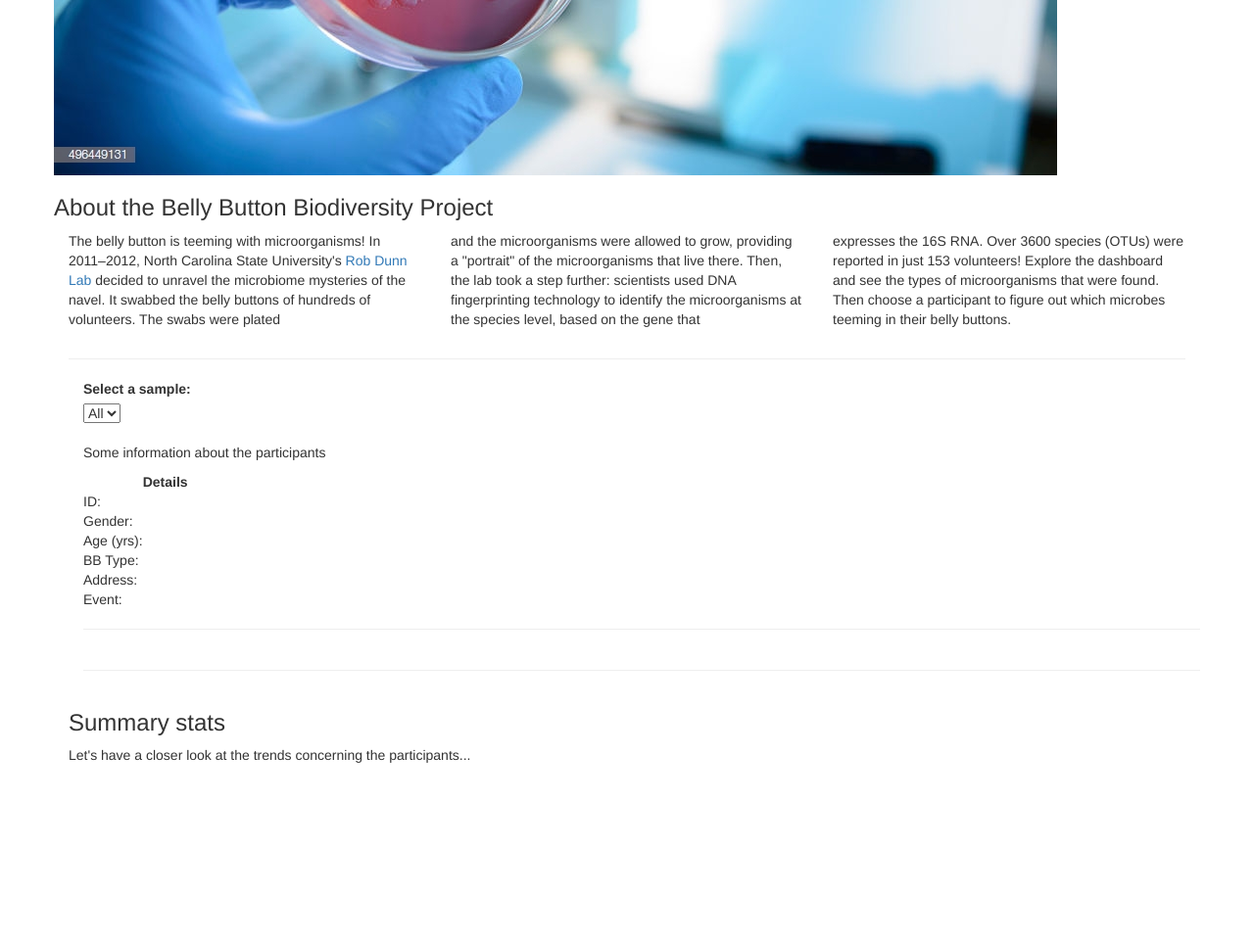
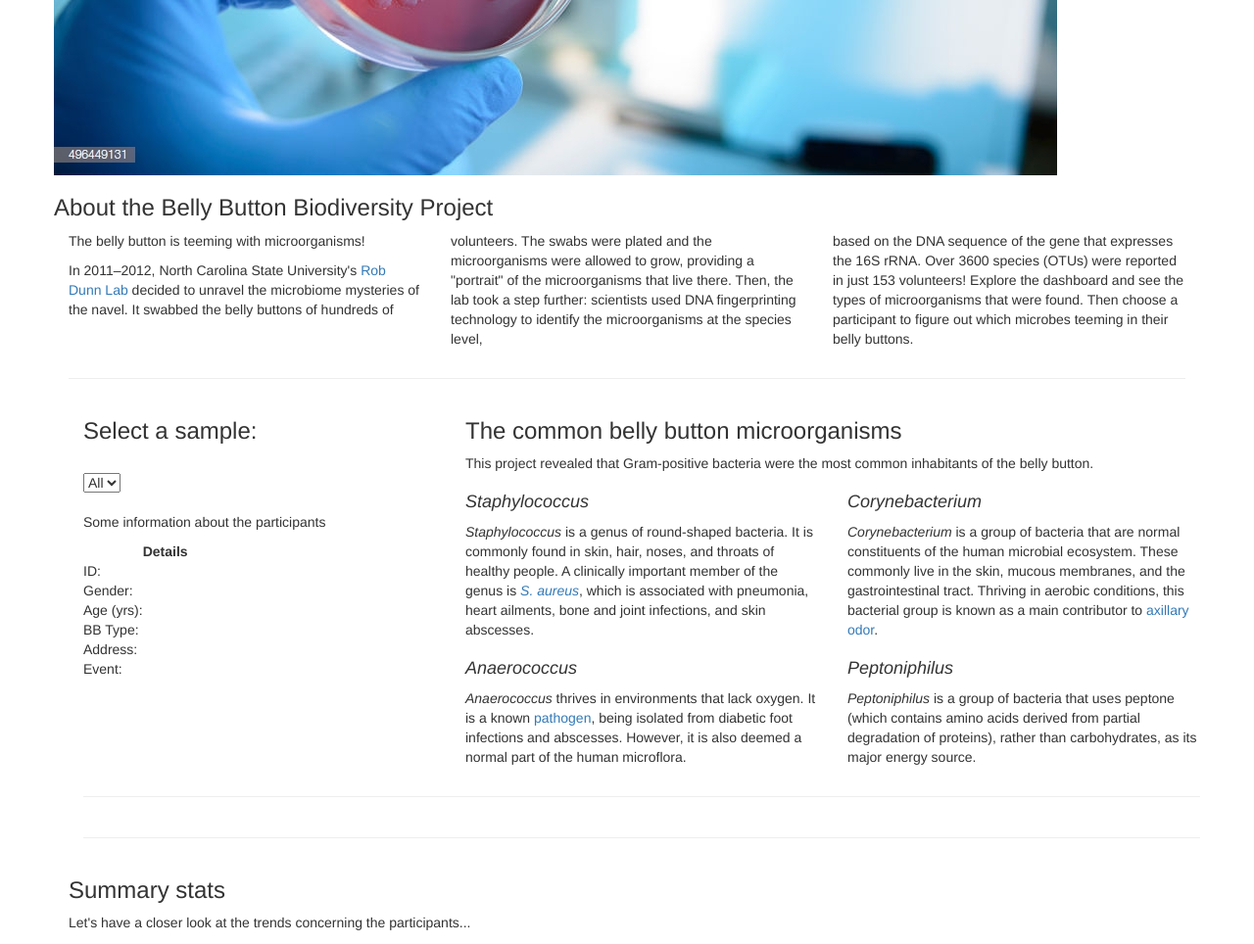
Before and after one commit to rochiecuevas/Belly_Button_Biodiversity, a Flask app: page / in a window 1280 px wide. Shown: the part 774-1738 px from the top of the page at 98% size. Before the commit the page ends 1553 px from the top, so only its background shows below. Run offline with Flask 2, Linux system fonts and the light colour scheme; parts of the project's set-up code (start-up, migrations or seed data) failed here and were passed over; some libraries are stand-ins or nearby versions.

Commit message:
added text about the common bacteria found in the belly button

```diff
--- a/templates/index.html
+++ b/templates/index.html
@@ -26,20 +26,21 @@
                     <img src="{{url_for('static', filename='Images/bacterial_culture.jpg')}}" alt = "bacteria_on_petri_dish"/>
                     <h3>About the Belly Button Biodiversity Project</h3>
                 <div class = "col-md-4">
-                    <p>The belly button is teeming with microorganisms! In 2011–2012, North Carolina State University's <a href = "http://robdunnlab.com/projects/belly-button-biodiversity/">Rob Dunn Lab</a> decided to unravel the microbiome mysteries of the navel. It swabbed the belly buttons of hundreds of volunteers. The swabs were plated  </p>
+                    <p>The belly button is teeming with microorganisms! </p>
+                    <p>In 2011–2012, North Carolina State University's <a href = "http://robdunnlab.com/projects/belly-button-biodiversity/">Rob Dunn Lab</a> decided to unravel the microbiome mysteries of the navel. It swabbed the belly buttons of hundreds of  </p>
                 </div>
                 <div class = "col-md-4">
-                    <p>and the microorganisms were allowed to grow, providing a "portrait" of the microorganisms that live there. Then, the lab took a step further: scientists used DNA fingerprinting technology to identify the microorganisms at the species level, based on the gene that </p>
+                    <p>volunteers. The swabs were plated and the microorganisms were allowed to grow, providing a "portrait" of the microorganisms that live there. Then, the lab took a step further: scientists used DNA fingerprinting technology to identify the microorganisms at the species level, </p>
                 </div>
                 <div class = "col-md-4">
-                    <p>expresses the 16S RNA. Over 3600 species (OTUs) were reported in just 153 volunteers! Explore the dashboard and see the types of microorganisms that were found. Then choose a participant to figure out which microbes teeming in their belly buttons.</p>
+                    <p>based on the DNA sequence of the gene that expresses the 16S rRNA. Over 3600 species (OTUs) were reported in just 153 volunteers! Explore the dashboard and see the types of microorganisms that were found. Then choose a participant to figure out which microbes teeming in their belly buttons.</p>
                 </div>
         </div>
         <hr>
     <div class = "container">
         <div class = "row">
             <div class = "col-md-4">
-                <label>Select a sample:</label>
+                <h3>Select a sample:</h3>
                 <br>
                 <select id = "sample">
                     <option id = "All">All</option>
@@ -84,7 +85,28 @@
                 </table>
             </div>
             <div class = "col-md-8">
-
+                <h3>The common belly button microorganisms</h3>
+                <p>This project revealed that Gram-positive bacteria were the most common inhabitants of the belly button. </p>
+                <div class = "row">
+                    <div class = "col-md-6">
+                        <h4><em>Staphylococcus</em></h4>
+                        <p><i>Staphylococcus</i> is a genus of round-shaped bacteria. It is commonly found in skin, hair, noses, and throats of healthy people. A clinically important member of the genus is <a href = "https://www.ncbi.nlm.nih.gov/pmc/articles/PMC4451395/"><i>S. aureus</i></a>, which is associated with pneumonia, heart ailments, bone and joint infections, and skin abscesses.</p>
+                    </div>
+                    <div class = "col-md-6">
+                        <h4><em>Corynebacterium</em></h4>
+                        <p><i>Corynebacterium</i> is a group of bacteria that are normal constituents of the human microbial ecosystem. These commonly live in the skin, mucous membranes, and the gastrointestinal tract. Thriving in aerobic conditions, this bacterial group is known as a main contributor to <a href = "https://academic.oup.com/femsec/article/89/1/198/2680466">axillary odor</a>. </p>
+                    </div>
+                </div>
+                <div class = "row">
+                    <div class = "col-md-6">
+                        <h4><em>Anaerococcus</em></h4>
+                        <p><i>Anaerococcus</i> thrives in environments that lack oxygen. It is a known <a href = "https://www.liebertpub.com/doi/full/10.1089/sur.2017.100">pathogen</a>, being isolated from diabetic foot infections and abscesses. However, it is also deemed a normal part of the human microflora. </p>
+                    </div>
+                    <div class = "col-md-6">
+                        <h4><em>Peptoniphilus</em></h4>
+                        <p><i>Peptoniphilus</i> is a group of bacteria that uses peptone (which contains amino acids derived from partial degradation of proteins), rather than carbohydrates, as its major energy source. </p>
+                    </div>
+                </div>
             </div>
         </div>
         <hr>
```
